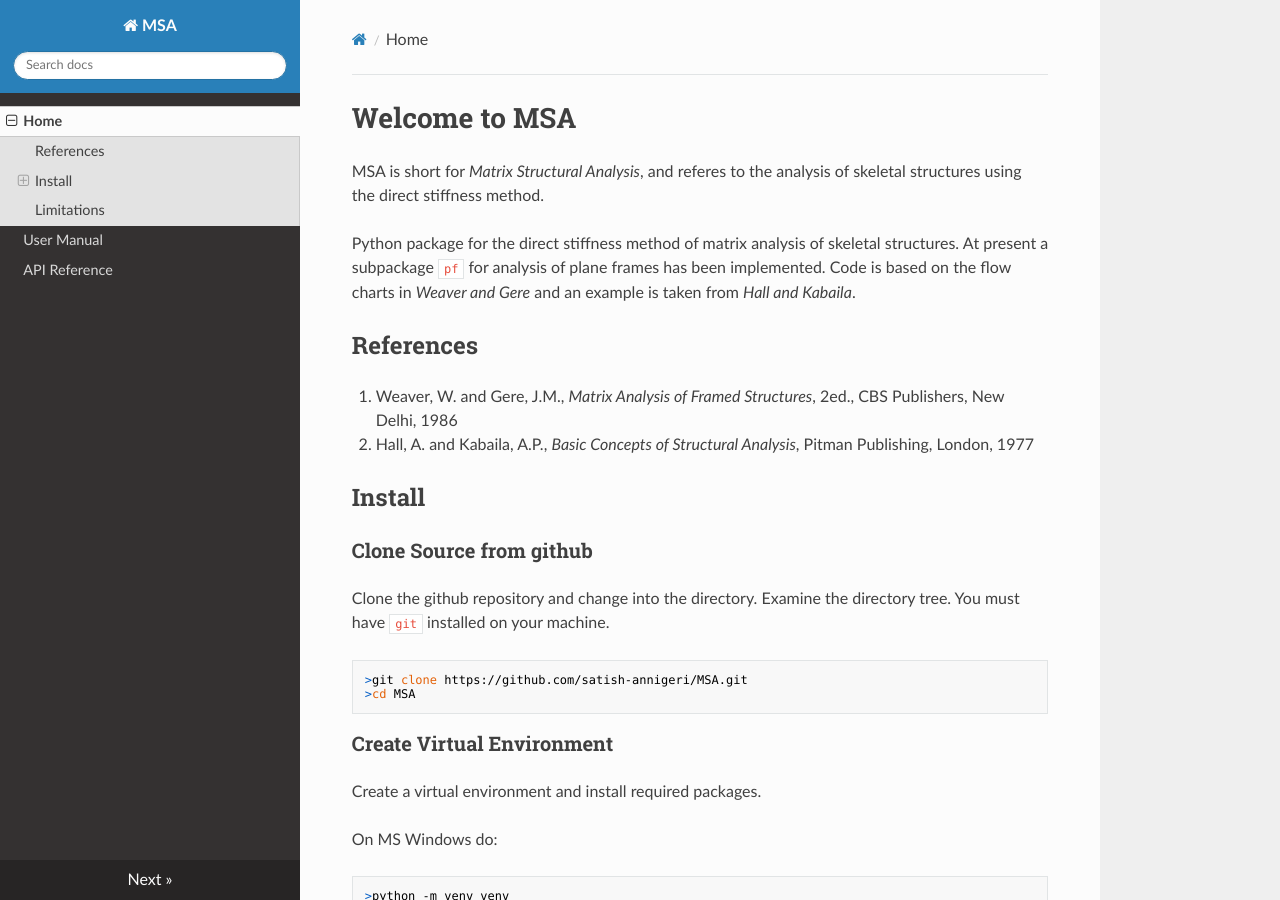
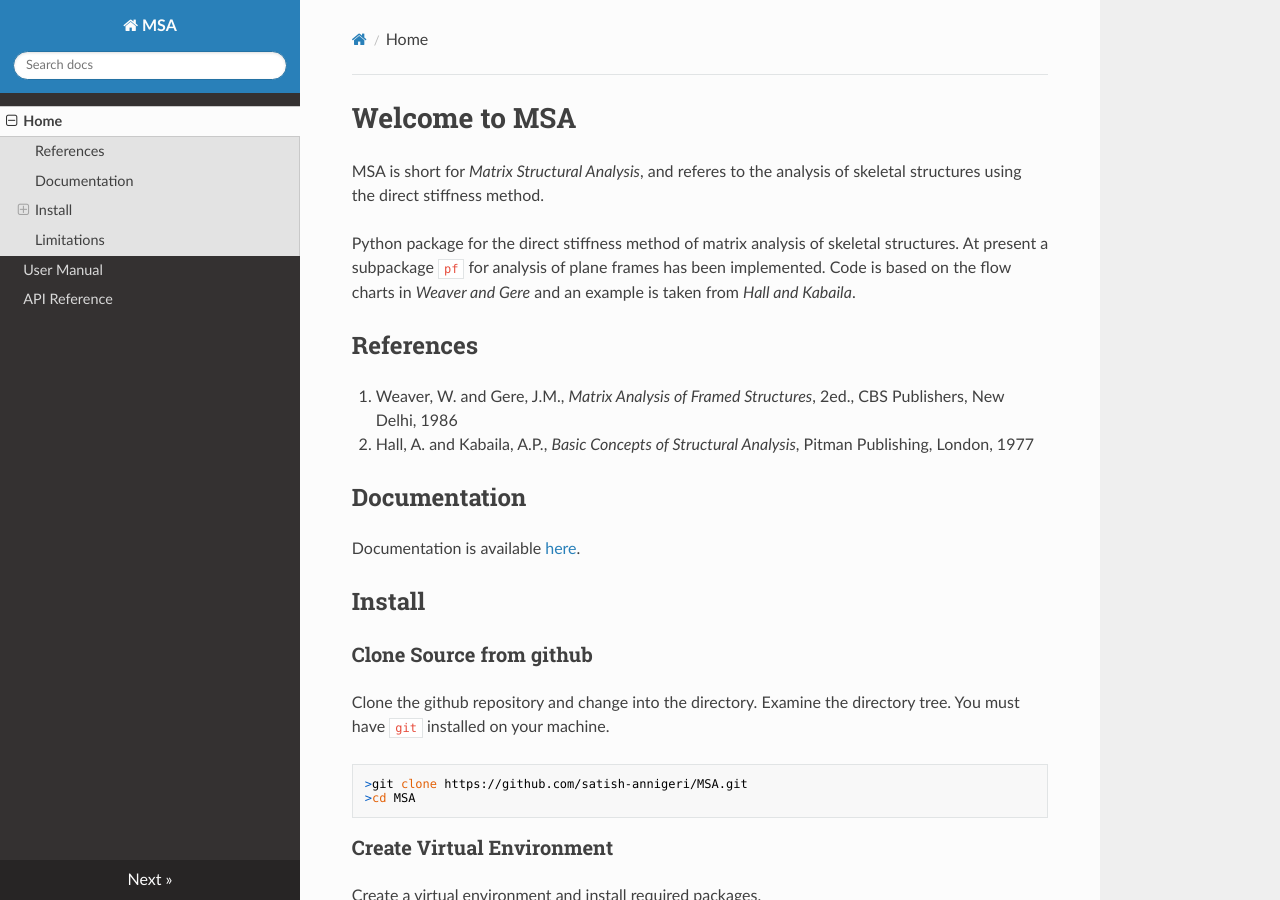
Before and after one commit to satish-annigeri/MSA, an MkDocs documentation site: the page built from docs/src/index.md, in a window 1280 px wide and 900 px high. Built offline with MkDocs 1.6.1, drawn with Linux system fonts in a browser that asks for light colours; nearby versions of some CDN libraries.

Commit message:
dded documentation link to GitHub project pages

```diff
--- a/docs/src/index.md
+++ b/docs/src/index.md
@@ -7,6 +7,9 @@ Python package for the direct stiffness method of matrix analysis of skeletal st
 ## References
 1. Weaver, W. and Gere, J.M., *Matrix Analysis of Framed Structures*, 2ed., CBS Publishers, New Delhi, 1986
 2. Hall, A. and Kabaila, A.P., *Basic Concepts of Structural Analysis*, Pitman Publishing, London, 1977
+
+## Documentation
+Documentation is available [here](https://satish-annigeri.github.io/MSA/).
 
 ## Install
 
```
Also changed, not shown: README.md (+3 -0 lines).
